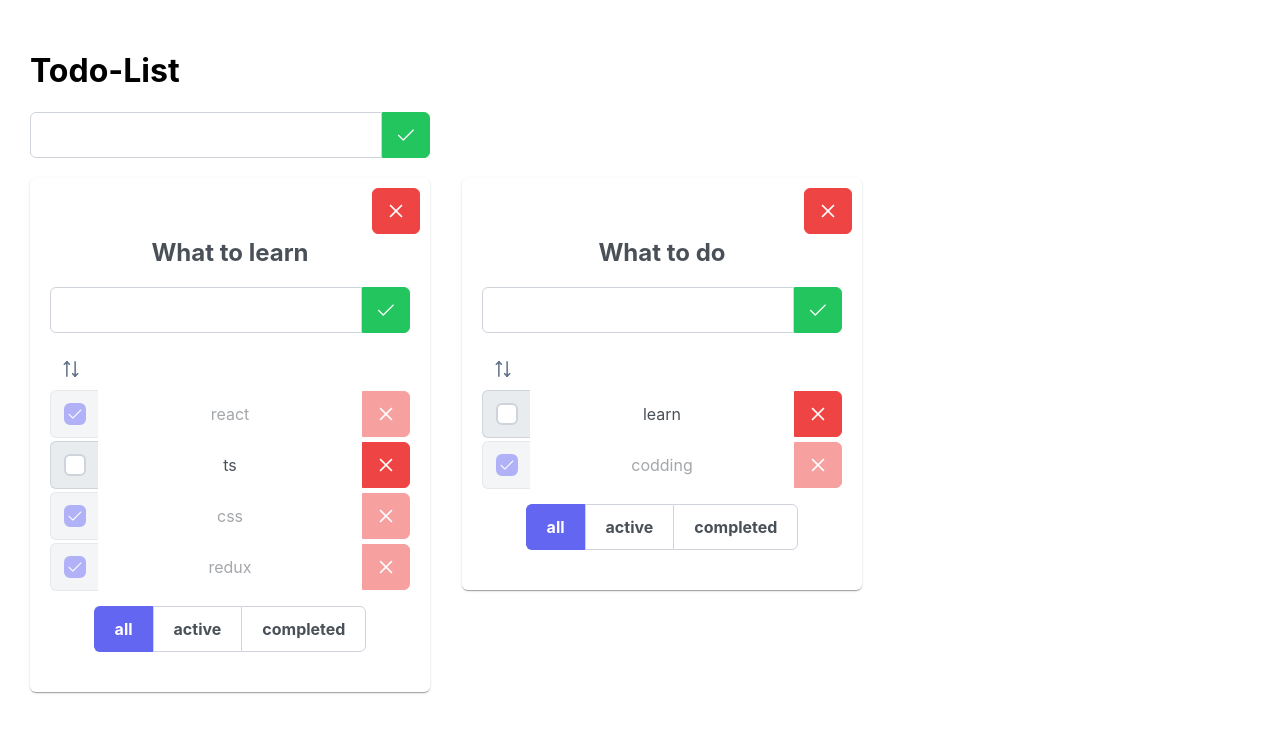
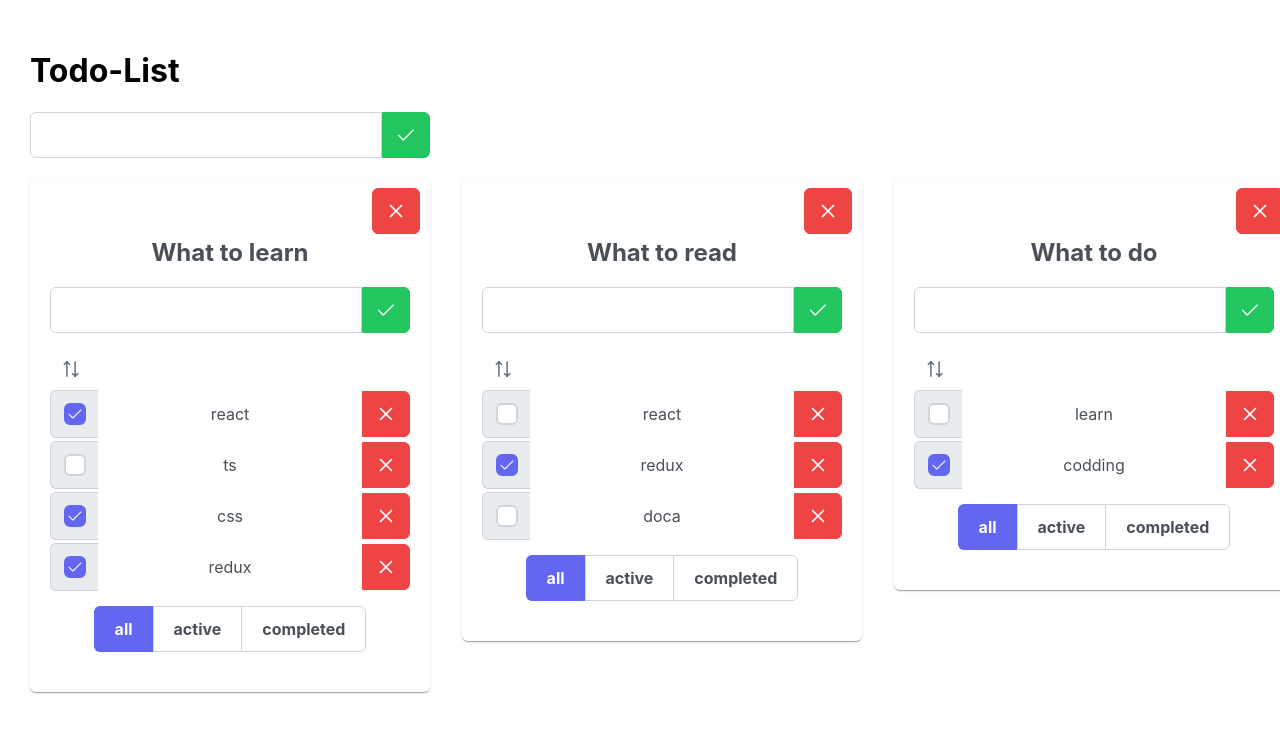
Before and after one commit to Elena-Cake/todoList, a React (Create React App) app: page / in a window 1280 px wide. Shown: the top 732 px of the page. Built offline with nearby package versions, Linux system fonts and the light colour scheme.

Commit message:
add task change location

```diff
--- a/src/components/TodoList/Task/Task.tsx
+++ b/src/components/TodoList/Task/Task.tsx
@@ -6,50 +6,135 @@ import { Button } from 'primereact/button';
 import { useAppDispatch } from '../../../store/store';
 import { changeCheckboxTask, changeTaskText, removeTask } from '../../../store/todoSlice';
 
+import type { Identifier, XYCoord } from 'dnd-core'
+import { useRef } from 'react'
+import { useDrag, useDrop } from 'react-dnd'
+
 type TaskPropsType = {
     task: taskType;
     idList: string;
-
+    index: number
     handleSetDragOverTask: (idTaskOver: string) => void
-    moveTask: (idTask: string) => void
+    moveTask: (dragIndex: number, hoverIndex: number) => void
 };
 
-export const Task: React.FC<TaskPropsType> = ({ task, idList, handleSetDragOverTask, moveTask }) => {
+export const Task: React.FC<TaskPropsType> = ({ task, idList, index, handleSetDragOverTask, moveTask }) => {
 
     const dispatch = useAppDispatch()
     const handleChangeTask = (text: string) => {
         dispatch(changeTaskText({ text, idList, idTask: task.id }))
     };
 
-    const dragStartHandler = (e: DragEvent<HTMLLIElement>, idList: string) => {
-        // что взял
-        // console.log('Start', idList)
+    // const dragStartHandler = (e: DragEvent<HTMLLIElement>, idList: string) => {
+    //     // что взял
+    //     // console.log('Start', idList)
+    // }
+    // const dragLeaveHandler = (e: DragEvent<HTMLLIElement>) => {
+    //     e.preventDefault()
+    //     // над чем был, но улетел
+    // }
+    // const dragOverHandler = (e: DragEvent<HTMLLIElement>, idTaskOver: string) => {
+    //     e.preventDefault()
+    //     handleSetDragOverTask(idTaskOver)
+    //     // над чем летит
+    // }
+    // const dragEndHandler = (e: DragEvent<HTMLLIElement>, idTask: string) => {
+    //     e.preventDefault()
+    //     moveTask(idTask)
+    //     // что бросил
+    // }
+
+
+    const ref = useRef<HTMLLIElement>(null)
+    interface DragItem {
+        index: number
+        id: string
+        type: string
     }
-    const dragLeaveHandler = (e: DragEvent<HTMLLIElement>) => {
-        e.preventDefault()
-        // над чем был, но улетел
-    }
-    const dragOverHandler = (e: DragEvent<HTMLLIElement>, idTaskOver: string) => {
-        e.preventDefault()
-        handleSetDragOverTask(idTaskOver)
-        // над чем летит
-    }
-    const dragEndHandler = (e: DragEvent<HTMLLIElement>, idTask: string) => {
-        e.preventDefault()
-        moveTask(idTask)
-        // что бросил
-    }
+
+    const [{ handlerId }, drop] = useDrop<
+        DragItem,
+        void,
+        { handlerId: Identifier | null }
+    >({
+        accept: 'todoTaskType',
+        collect(monitor) {
+            return {
+                handlerId: monitor.getHandlerId(),
+            }
+        },
+        hover(item: DragItem, monitor) {
+            if (!ref.current) {
+                return
+            }
+            const dragIndex = item.index
+            const hoverIndex = index
+
+            // Don't replace items with themselves
+            if (dragIndex === hoverIndex) {
+                return
+            }
+
+            // Determine rectangle on screen
+            const hoverBoundingRectTask = ref.current?.getBoundingClientRect()
+
+            // Get vertical middle
+            const hoverMiddleTaskY =
+                (hoverBoundingRectTask.bottom - hoverBoundingRectTask.top) / 2
+
+            // Determine mouse position
+            const clientOffset = monitor.getClientOffset()
+
+            // Get pixels to the top
+            const hoverClientTaskY = (clientOffset as XYCoord).y - hoverBoundingRectTask.top
+
+            // Only perform the move when the mouse has crossed half of the items height
+            // When dragging downwards, only move when the cursor is below 50%
+            // When dragging upwards, only move when the cursor is above 50%
+
+            // Dragging downwards
+            if (dragIndex < hoverIndex && hoverClientTaskY < hoverMiddleTaskY) {
+                return
+            }
+
+            // Dragging upwards
+            if (dragIndex > hoverIndex && hoverClientTaskY > hoverMiddleTaskY) {
+                return
+            }
+
+            // Time to actually perform the action
+            moveTask(dragIndex, hoverIndex)
+
+            // Note: we're mutating the monitor item here!
+            // Generally it's better to avoid mutations,
+            // but it's good here for the sake of performance
+            // to avoid expensive index searches.
+            item.index = hoverIndex
+        },
+    })
+
+    const [{ isDragging }, drag] = useDrag({
+        type: 'todoTaskType',
+        item: { id: task.id, index },
+        collect: (monitor: any) => ({
+            isDragging: monitor.isDragging(),
+        }),
+    })
+
+    const opacity = isDragging ? 0 : 1
+    drag(drop(ref))
 
     return (
         <li
             key={task.id}
             className={`${task.isDone ? 'is-done' : ''} p-inputgroup edit-group`}
-
-            draggable={true}
-            onDragStart={e => dragStartHandler(e, task.id)}
-            onDragLeave={e => dragLeaveHandler(e)}
-            onDragOver={e => dragOverHandler(e, task.id)}
-            onDragEnd={e => dragEndHandler(e, task.id)}
+            ref={ref}
+            style={{ opacity }}
+        // draggable={true}
+        // onDragStart={e => dragStartHandler(e, task.id)}
+        // onDragLeave={e => dragLeaveHandler(e)}
+        // onDragOver={e => dragOverHandler(e, task.id)}
+        // onDragEnd={e => dragEndHandler(e, task.id)}
         >
             <span className="p-inputgroup-addon">
                 <Checkbox checked={task.isDone} onChange={() => dispatch(changeCheckboxTask({ idTask: task.id, todoListsId: idList }))} />
--- a/src/components/TodoList/TodoList.tsx
+++ b/src/components/TodoList/TodoList.tsx
@@ -1,4 +1,4 @@
-import React, { DragEvent, useState } from 'react';
+import React, { DragEvent, useState, useCallback } from 'react';
 import './TodoList.css';
 import { FilterValuesType, taskType, todoListType } from '../../types/types';
 import { AddItemForm } from '../AddItemForm/AddItemForm';
@@ -8,7 +8,7 @@ import { Button } from 'primereact/button';
 import { SelectButton, SelectButtonChangeEvent } from 'primereact/selectbutton';
 import { Task } from './Task/Task';
 import { useAppDispatch } from '../../store/store';
-import { addTask, changeFilter, changeListTitle, changeSortTasks, changeTaskLocation, removeList, setListGhost, setListVisible } from '../../store/todoSlice';
+import { addTask, changeFilter, changeListTitle, changeSortTasks, changeTaskLocation, changeTaskLocationDND, removeList, setListGhost, setListVisible } from '../../store/todoSlice';
 
 import type { Identifier, XYCoord } from 'dnd-core'
 import { useRef } from 'react'
@@ -43,6 +43,10 @@ export const TodoList: React.FC<PropsType> = ({
     }
   }
 
+  const moveTaskDnD = useCallback((dragIndex: number, hoverIndex: number) => {
+    dispatch(changeTaskLocationDND({ idList, dragIndex, hoverIndex }))
+  }, [])
+
   const handleAddTask = (inputValue: string) => {
     dispatch(addTask({ task: inputValue, todoListsId: idList }))
   }
@@ -59,28 +63,12 @@ export const TodoList: React.FC<PropsType> = ({
     dispatch(changeFilter({ filter: e.value, todoListsId: idList }))
   }
 
-  // const dragLeaveHandler = (e: DragEvent<HTMLDivElement>, idListLeave: string) => {
-  //   e.preventDefault()
-  //   dispatch(setListVisible({ idList: idListLeave }))
-  //   // над чем был, но улетел
-  // }
-  // const dragOverHandler = (e: DragEvent<HTMLDivElement>, idListOver: string) => {
-  //   e.preventDefault()
-  //   handleSetDragOverList(idListOver)
-  //   dispatch(setListGhost({ idList: idListOver }))
-  //   // над чем летит
-  // }
-  // const dragEndHandler = (e: DragEvent<HTMLDivElement>, idList: string) => {
-  //   e.preventDefault()
-  //   moveList(idList)
-  //   dispatch(setListVisible({ idList }))
-  //   // что бросил
-  // }
-  const tasksElements = tasks.map(task => {
+  const tasksElements = tasks.map((task, index) => {
     return <Task key={task.id}
       idList={idList} task={task}
       handleSetDragOverTask={handleSetDragOverTask}
-      moveTask={moveTask}
+      moveTask={moveTaskDnD}
+      index={index}
     />
   })
 
@@ -168,10 +156,6 @@ export const TodoList: React.FC<PropsType> = ({
       <Card
         className={`todo__list ${list.isGhost ? 'todo__list_type_ghost' : ''}`}
         draggable={true}
-      // onDragLeave={e => dragLeaveHandler(e, idList)}
-      // onDragOver={e => dragOverHandler(e, idList)}
-      // onDragEnd={e => dragEndHandler(e, idList)}
-
       >
         <h2> <TitleEdit title={list.title} editTitle={handleChangeTitle} /></h2>
         <Button onClick={() => dispatch(removeList({ idList }))} icon="pi pi-times" className="p-button-danger btn-close" />
--- a/src/store/todoSlice.ts
+++ b/src/store/todoSlice.ts
@@ -5,7 +5,7 @@ import { changeElemLocation } from '../utils/function-helpers'
 
 import update from 'immutability-helper'
 
-const idLists = [v1(), v1()]
+const idLists = [v1(), v1(), v1()]
 
 const initialState = {
     todoLists: [
@@ -18,6 +18,13 @@ const initialState = {
         },
         {
             id: idLists[1],
+            title: 'What to read',
+            filter: 'all',
+            sort: 'notsorted',
+            isGhost: false
+        },
+        {
+            id: idLists[2],
             title: 'What to do',
             filter: 'all',
             sort: 'notsorted',
@@ -32,6 +39,11 @@ const initialState = {
             { id: v1(), isDone: true, title: 'redux' },
         ] as taskType[],
         [idLists[1]]: [
+            { id: v1(), isDone: false, title: 'react' },
+            { id: v1(), isDone: true, title: 'redux' },
+            { id: v1(), isDone: false, title: 'doca' },
+        ] as taskType[],
+        [idLists[2]]: [
             { id: v1(), isDone: false, title: 'learn' },
             { id: v1(), isDone: true, title: 'codding' },
         ] as taskType[]
@@ -144,6 +156,15 @@ const todoSlice = createSlice({
             // if (taskMoved) newLists.splice(idElement, 0, taskMoved)
             // state.tasks[action.payload.idList] = newLists
         },
+        changeTaskLocationDND(state, action: PayloadAction<{ idList: string, dragIndex: number, hoverIndex: number }>) {
+            state.tasks[action.payload.idList] =
+                update(state.tasks[action.payload.idList], {
+                    $splice: [
+                        [action.payload.dragIndex, 1],
+                        [action.payload.hoverIndex, 0, state.tasks[action.payload.idList][action.payload.dragIndex] as taskType],
+                    ],
+                })
+        },
         changeSortTasks(state, action: PayloadAction<{ idList: string }>) {
             state.todoLists = state.todoLists.map(list => {
                 if (list.id === action.payload.idList) {
@@ -178,6 +199,6 @@ export const {
     setListVisible, changeListsLocationDND,
 
     addTask, removeTask, changeTaskText, changeCheckboxTask,
-    changeTaskLocation, changeSortTasks
+    changeTaskLocation, changeSortTasks, changeTaskLocationDND
 } = todoSlice.actions
 export default todoSlice.reducer
```
